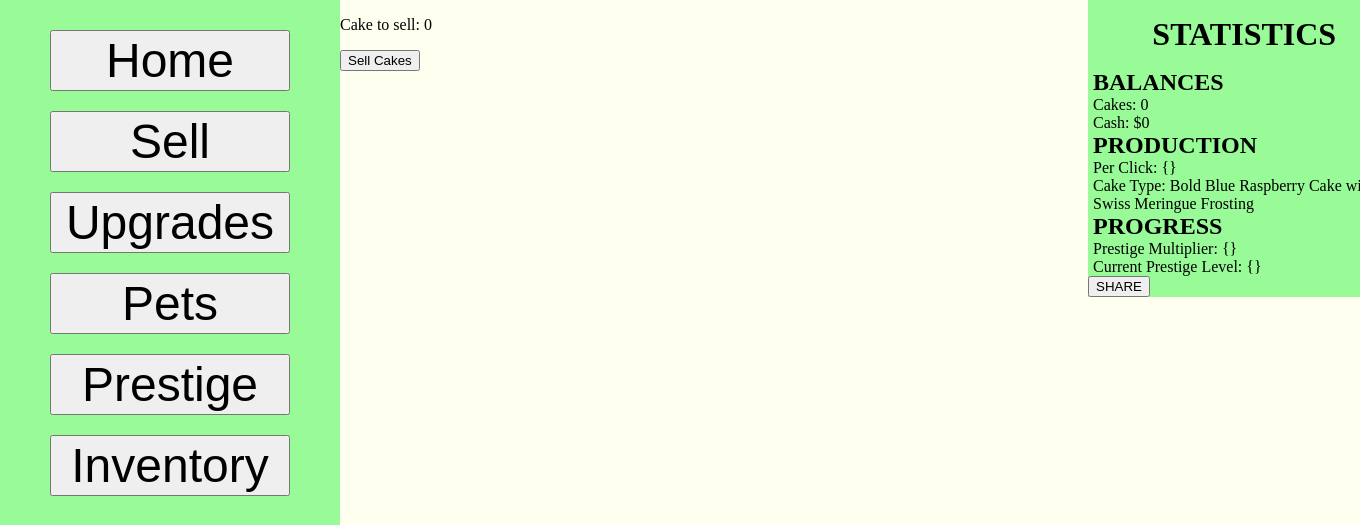
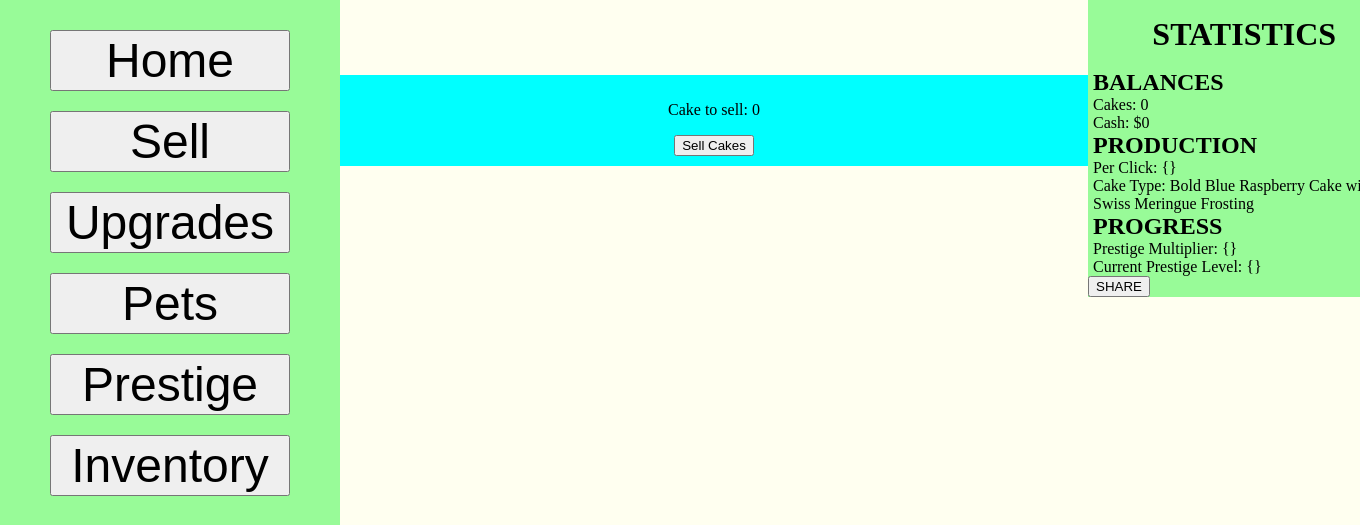
Before and after one commit to jbiri03/idleClick, a PHP site: page /sell.html in a window 1360 px wide; the page is wider, and only the part inside the window is pictured. Shown: the top 525 px of that part. Run offline with PHP 8.4, Linux system fonts and the light colour scheme.

Commit message:
B. Update GUI

```diff
--- a/Styles/index.css
+++ b/Styles/index.css
@@ -53,6 +53,7 @@ html, body{
     background-color: pink;
 }
 
+/* MAIN CONTENTS  */
 /* TOPBAR */
 #topBar{
     padding: 10px 5px;
@@ -134,3 +135,12 @@ html, body{
     margin: 0;
     padding: 0px 5px;
 }
+
+/* SELL PAGE */
+#sellSect{
+    display: block;
+    background-color: aqua;
+    text-align: center;
+    margin-top: 10%;
+    padding: 10px 0px;
+}
```
